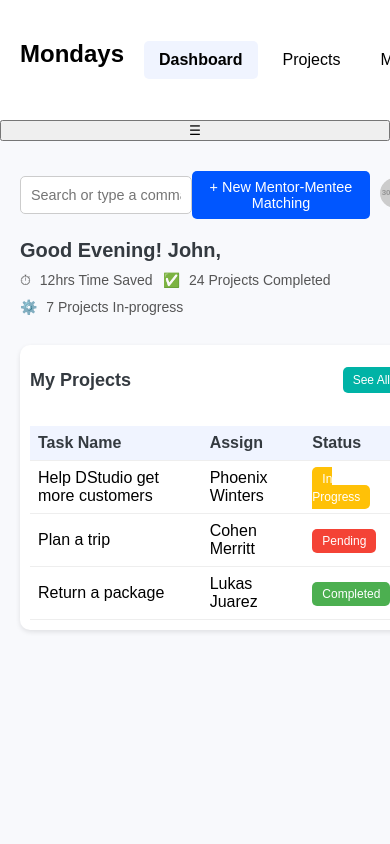
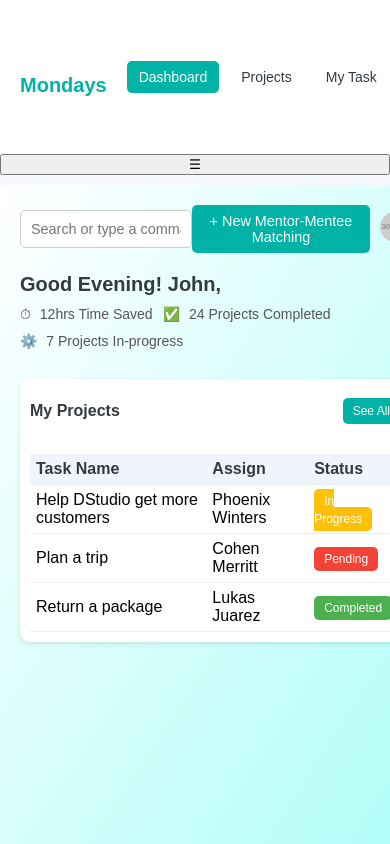
Before and after one commit to abhinavpy/SteamSuperheroesMentorMentee, a React (Create React App) app: page /dashboard in a window 390 px wide. Shown: the top 844 px of the page. Built offline with nearby package versions, Linux system fonts and the light colour scheme; sample sign-in values are in the browser's storage.

Commit message:
Color and styling changes

```diff
--- a/src/components/Dashboard.js
+++ b/src/components/Dashboard.js
@@ -55,7 +55,8 @@ const Dashboard = () => {
           </button>
         </div>
         <div className="sidebar-footer">
-          <p onClick={handleLogout}>Logout</p>
+          <button className="logout-btn" onClick={handleLogout}>Logout</button>
+          {/* <p onClick={handleLogout}>Logout</p> */}
           <p>Help & Support</p>
         </div>
       </aside>
--- a/src/styling/Dashboard.css
+++ b/src/styling/Dashboard.css
@@ -29,6 +29,7 @@ body {
     font-size: 24px;
     font-weight: bold;
     margin-bottom: 20px;
+    color: #00B3A6; /* Teal Primary */
   }
 
   .sidebar-menu {
@@ -41,16 +42,18 @@ body {
     margin: 5px 0;
     cursor: pointer;
     border-radius: 5px;
-    transition: background-color 0.2s;
+    transition: background-color 0.2s, color 0.2s;
+    color: #343a40; /* Dark text */
   }
 
   .menu-item:hover {
-    background-color: #f0f0f0;
+    background-color: #66d9cc; /* Teal Light */
+    color: #ffffff;
   }
 
   .menu-item.active {
-    background-color: #f0f4ff;
-    font-weight: bold;
+    background-color: #00B3A6; /* Teal Primary */
+    color: #ffffff;
   }
 
   .sidebar-projects {
@@ -60,6 +63,7 @@ body {
   .sidebar-projects h3 {
     font-size: 16px;
     margin-bottom: 10px;
+    color: #00B3A6; /* Teal Primary */
   }
 
   .sidebar-projects ul {
@@ -71,6 +75,7 @@ body {
     display: flex;
     align-items: center;
     margin: 5px 0;
+    color: #343a40;
   }
 
   .dot {
@@ -89,7 +94,7 @@ body {
   }
 
   .add-project-btn {
-    background-color: #0056ff;
+    background-color: #00B3A6; /* Teal Primary */
     color: #fff;
     padding: 8px 12px;
     margin-top: 10px;
@@ -97,25 +102,46 @@ body {
     border-radius: 5px;
     cursor: pointer;
     font-size: 14px;
-    transition: background-color 0.2s ease;
+    transition: background-color 0.2s ease, transform 0.2s ease;
   }
 
   .add-project-btn:hover {
-    background-color: #003cb3;
+    background-color: #009688; /* Teal Dark */
+    transform: translateY(-2px);
+  }
+
+  .logout-btn {
+    background-color: #000000; /* Teal Primary */
+    color: #fff;
+    padding: 8px 12px;
+    margin-top: 10px;
+    border: none;
+    border-radius: 5px;
+    cursor: pointer;
+    font-size: 14px;
+    transition: background-color 0.2s ease, transform 0.2s ease;
+  }
+
+  .logout-btn:hover {
+    background-color: #000000; /* Teal Dark */
+    transform: translateY(-2px);
   }
 
   .sidebar-footer {
     font-size: 14px;
     margin-top: auto;
+    color: #343a40;
   }
 
   .sidebar-footer p {
     margin: 5px 0;
     cursor: pointer;
-    color: #555;
+    color: #00B3A6; /* Teal Primary */
+    transition: color 0.2s;
   }
+
   .sidebar-footer p:hover {
-    color: #000;
+    color: #009688; /* Teal Dark */
   }
 
   /* Main Content */
@@ -123,6 +149,7 @@ body {
     flex: 1;
     padding: 20px;
     overflow-y: auto;
+    background: linear-gradient(to bottom right, #ffffff, #affdf8); /* Teal Gradient */
   }
 
   /* Header */
@@ -146,7 +173,7 @@ body {
   }
 
   .new-project-btn {
-    background-color: #0056ff;
+    background-color: #00B3A6; /* Teal Primary */
     color: #fff;
     padding: 10px 20px;
     border: none;
@@ -154,11 +181,12 @@ body {
     margin-right: 20px;
     cursor: pointer;
     font-size: 14px;
-    transition: background-color 0.2s ease;
+    transition: background-color 0.2s ease, transform 0.2s ease;
   }
 
   .new-project-btn:hover {
-    background-color: #003cb3;
+    background-color: #009688; /* Teal Dark */
+    transform: translateY(-2px);
   }
 
   .profile img {
@@ -181,7 +209,7 @@ body {
   .stats {
     display: flex;
     gap: 20px;
-    flex-wrap: wrap; /* For better wrapping on smaller screens */
+    flex-wrap: wrap;
   }
 
   .stats div {
@@ -195,7 +223,7 @@ body {
 
   /* Projects Section */
   .projects-section {
-    background: #fff;
+    background: #ffffff;
     padding: 20px;
     border-radius: 10px;
     box-shadow: 0 2px 5px rgba(0, 0, 0, 0.1);
@@ -214,18 +242,19 @@ body {
   }
 
   .section-header button {
-    background-color: #00B3A6;
+    background-color: #00B3A6; /* Teal Primary */
     color: #fff;
     padding: 8px 12px;
     border: none;
     border-radius: 5px;
     cursor: pointer;
     font-size: 14px;
-    transition: background-color 0.2s ease;
+    transition: background-color 0.2s ease, transform 0.2s ease;
   }
 
   .section-header button:hover {
-    background-color: #009688;
+    background-color: #009688; /* Teal Dark */
+    transform: translateY(-2px);
   }
 
   .projects-table {
@@ -241,7 +270,7 @@ body {
   }
 
   .projects-table th {
-    background-color: #f0f4ff;
+    background-color: #f0f4ff; /* Light Teal */
     color: #343a40;
   }
 
@@ -253,35 +282,35 @@ body {
   }
 
   .status.in-progress {
-    background-color: #ffc107;
+    background-color: #ffc107; /* Yellow */
   }
 
   .status.pending {
-    background-color: #f44336;
+    background-color: #f44336; /* Red */
   }
 
   .status.completed {
-    background-color: #4caf50;
+    background-color: #4caf50; /* Green */
   }
 
   /* =============== Responsive Design =============== */
 
   /*
      1) Convert dashboard layout to column
-     2) Collapse or hide sidebar if desired
-     3) Adjust fonts & container widths
+     2) Adjust sidebar for smaller screens
+     3) Modify font sizes and button sizes
   */
   @media (max-width: 768px) {
     .dashboard-container {
       flex-direction: column;
     }
 
-    /* Optional: Hide the sidebar or convert it to a top bar */
+    /* Sidebar Adjustments */
     .sidebar {
       width: 100%;
       flex-direction: row;
       overflow-x: auto;
-      align-items: flex-start;
+      align-items: center;
       height: auto;
       box-shadow: none;
     }
@@ -289,6 +318,7 @@ body {
     .sidebar-title {
       margin-right: 20px;
       margin-bottom: 0;
+      font-size: 20px;
     }
 
     .sidebar-menu {
@@ -298,17 +328,24 @@ body {
     }
 
     .menu-item {
-      white-space: nowrap; /* Keep items in one line if horizontally scrollable */
+      white-space: nowrap;
+      padding: 8px 12px;
+      font-size: 14px;
     }
 
     .sidebar-projects {
-      display: none; /* Hide project list on smaller screens if cluttered */
+      display: none; /* Hide projects on smaller screens */
     }
 
     .sidebar-footer {
       margin-top: 10px;
       display: flex;
       gap: 20px;
+      flex-wrap: wrap;
+    }
+
+    .sidebar-footer p {
+      font-size: 14px;
     }
 
     .main-content {
@@ -338,6 +375,24 @@ body {
     .stats {
       gap: 10px;
     }
+
+    .projects-section {
+      padding: 10px;
+    }
+
+    .section-header h2 {
+      font-size: 18px;
+    }
+
+    .section-header button {
+      font-size: 12px;
+      padding: 6px 10px;
+    }
+
+    .projects-table th,
+    .projects-table td {
+      padding: 8px;
+    }
   }
 
   @media (max-width: 480px) {
@@ -364,7 +419,7 @@ body {
     }
 
     .section-header h2 {
-      font-size: 18px;
+      font-size: 16px;
     }
 
     .section-header button {
@@ -374,6 +429,6 @@ body {
 
     .projects-table th,
     .projects-table td {
-      padding: 8px;
+      padding: 6px;
     }
   }
```
